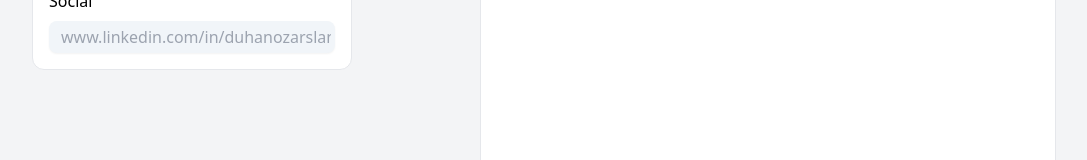
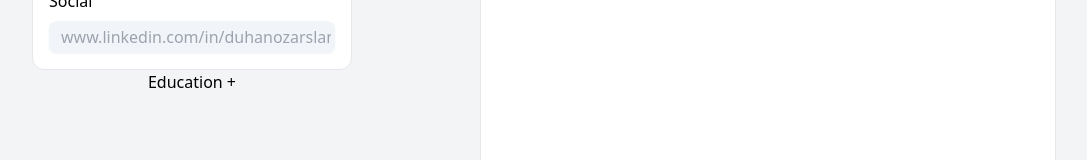
Before and after one commit to dhnozr/CVMaker, a React (Vite) app: page / in a window 1280 px wide. Shown: the part 372-532 px from the top of the page, without its empty margins (96-1183 px from the left). Built offline with nearby package versions, Linux system fonts and the light colour scheme.

Commit message:
education imported

```diff
--- a/src/App.jsx
+++ b/src/App.jsx
@@ -1,5 +1,6 @@
 import { useState } from 'react';
 import { PersonalInfo } from './components/PersonalInfo';
+import { Education } from './components/Education';
 
 function App() {
   const [personalInfo, setPersonalInfo] = useState({
@@ -21,6 +22,7 @@ function App() {
       <div className='h-screen bg-[#f3f4f6] flex justify-between px-32 py-4 gap-10'>
         <div className='max-w-[320px] w-full'>
           <PersonalInfo personalInfo={personalInfo} onChange={onPersonalInfoChange} />
+          <Education />
         </div>
 
         {/* right side */}
```
